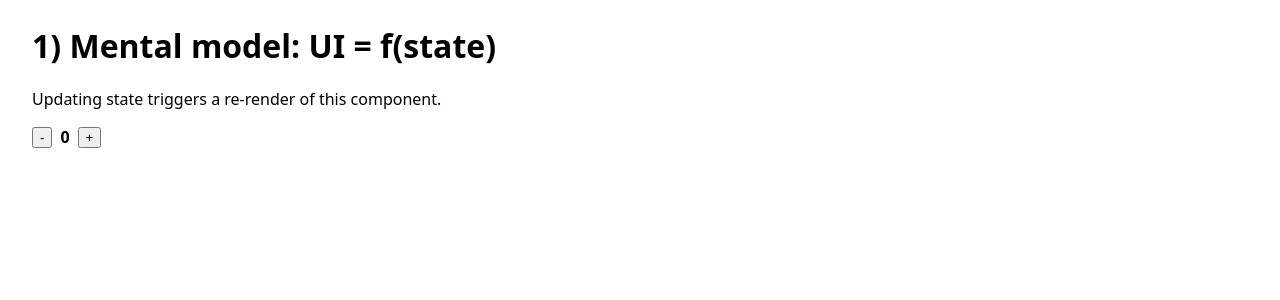
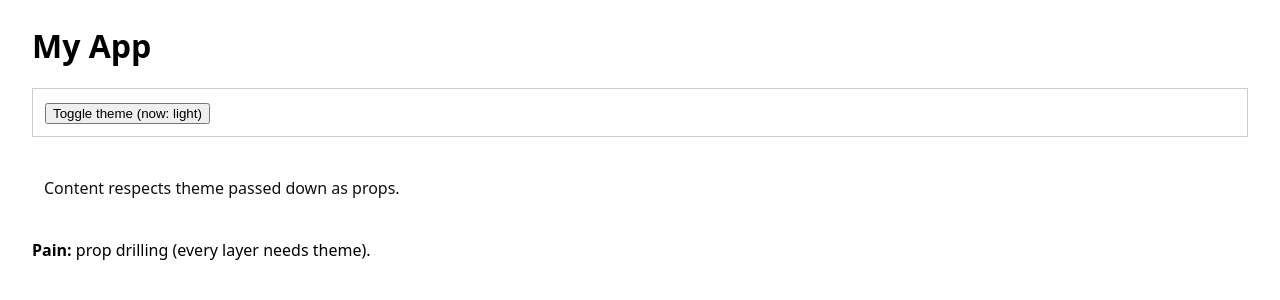
Before and after one commit to chrgue/react-intro, a React (Vite) app: page / in a window 1280 px wide. Shown: the top 300 px of the page. Built offline with nearby package versions, Linux system fonts and the light colour scheme.

Commit message:
feat(04a): demonstrate prop drilling with theme

```diff
--- a/src/App.tsx
+++ b/src/App.tsx
@@ -1,17 +1,16 @@
-import {useState} from "react";
+import { useState } from 'react';
+import { Header, Content } from './components';
 
 export default function App() {
-    const [count, setCount] = useState(0);
+    const [theme, setTheme] = useState<'light'|'dark'>('light');
+    const toggle = () => setTheme(t => (t === 'light' ? 'dark' : 'light'));
 
     return (
         <div style={{ fontFamily: 'system-ui, sans-serif', margin: 24 }}>
-            <h1>1) Mental model: UI = f(state)</h1>
-            <p>Updating state triggers a re-render of this component.</p>
-            <div style={{ display: 'flex', gap: 8, alignItems: 'center' }}>
-                <button onClick={() => setCount((c) => c - 1)}>-</button>
-                <strong>{count}</strong>
-                <button onClick={() => setCount((c) => c + 1)}>+</button>
-            </div>
+            {/* theme + toggle are threaded through multiple layers */}
+            <Header theme={theme} onToggle={toggle} />
+            <Content theme={theme} />
+            <p style={{ marginTop: 12 }}><strong>Pain:</strong> prop drilling (every layer needs theme).</p>
         </div>
     );
 }
--- /dev/null
+++ b/src/components/Content.tsx
@@ -0,0 +1,9 @@
+export function Content({ theme }: { theme: 'light'|'dark' }) {
+    const bg = theme === 'light' ? '#fff' : '#111';
+    const fg = theme === 'light' ? '#111' : '#fff';
+    return (
+        <main style={{ background: bg, color: fg, padding: 12 }}>
+            <p>Content respects theme passed down as props.</p>
+        </main>
+    );
+}
--- /dev/null
+++ b/src/components/Header.tsx
@@ -0,0 +1,11 @@
+import { Toolbar } from './Toolbar';
+
+export function Header({ theme, onToggle }: { theme: 'light'|'dark'; onToggle: () => void }) {
+    return (
+        <header style={{ marginBottom: 12 }}>
+            <h1>My App</h1>
+            {/* Theme props get forwarded… */}
+            <Toolbar theme={theme} onToggle={onToggle} />
+        </header>
+    );
+}
--- /dev/null
+++ b/src/components/Toolbar.tsx
@@ -0,0 +1,7 @@
+export function Toolbar({ theme, onToggle }: { theme: 'light'|'dark'; onToggle: () => void }) {
+    return (
+        <div style={{ padding: 12, border: '1px solid #ccc' }}>
+            <button onClick={onToggle}>Toggle theme (now: {theme})</button>
+        </div>
+    );
+}
--- /dev/null
+++ b/src/components/index.ts
@@ -0,0 +1,3 @@
+export * from "./Toolbar.tsx"
+export * from "./Header.tsx"
+export * from "./Content.tsx"
```
